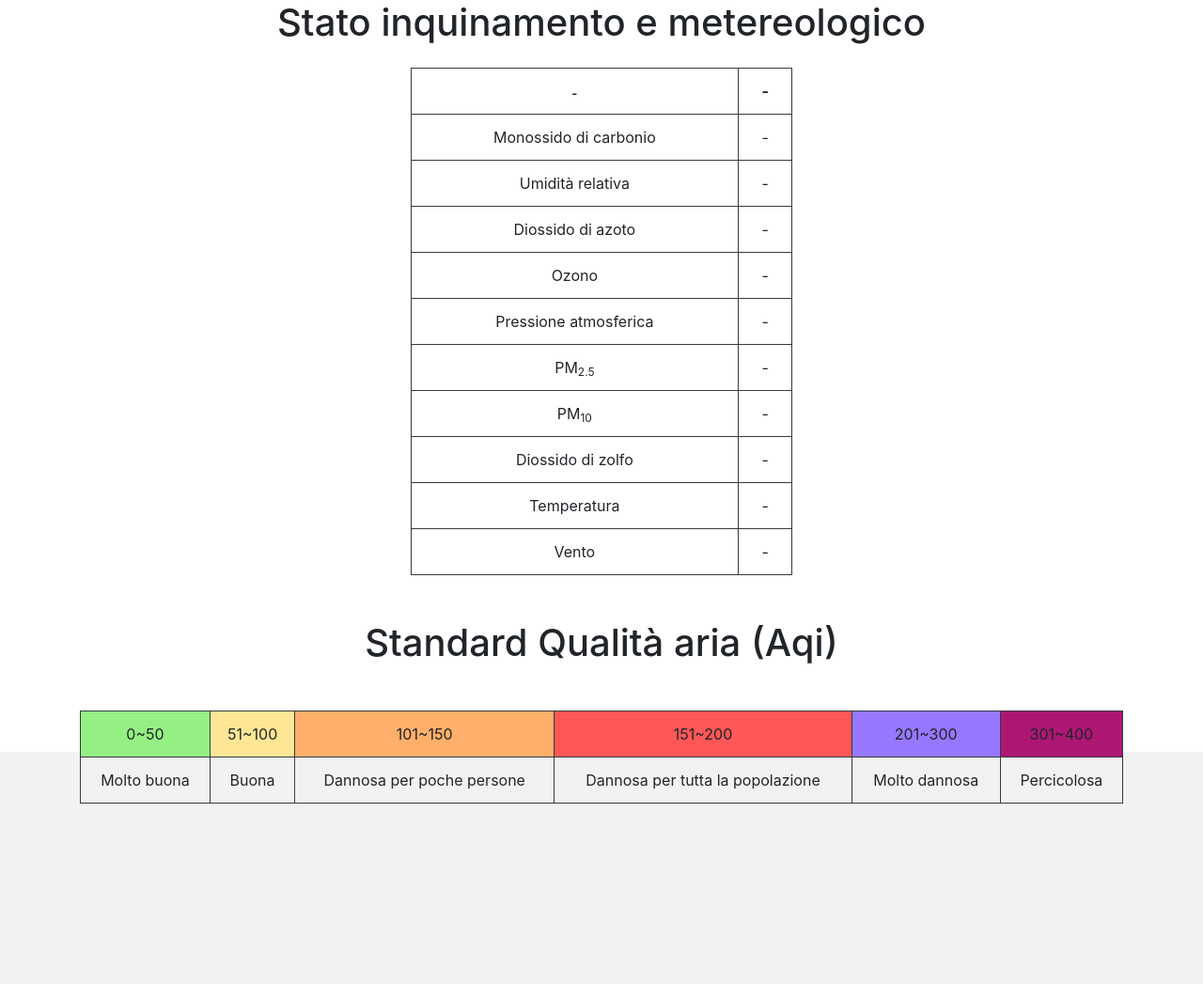
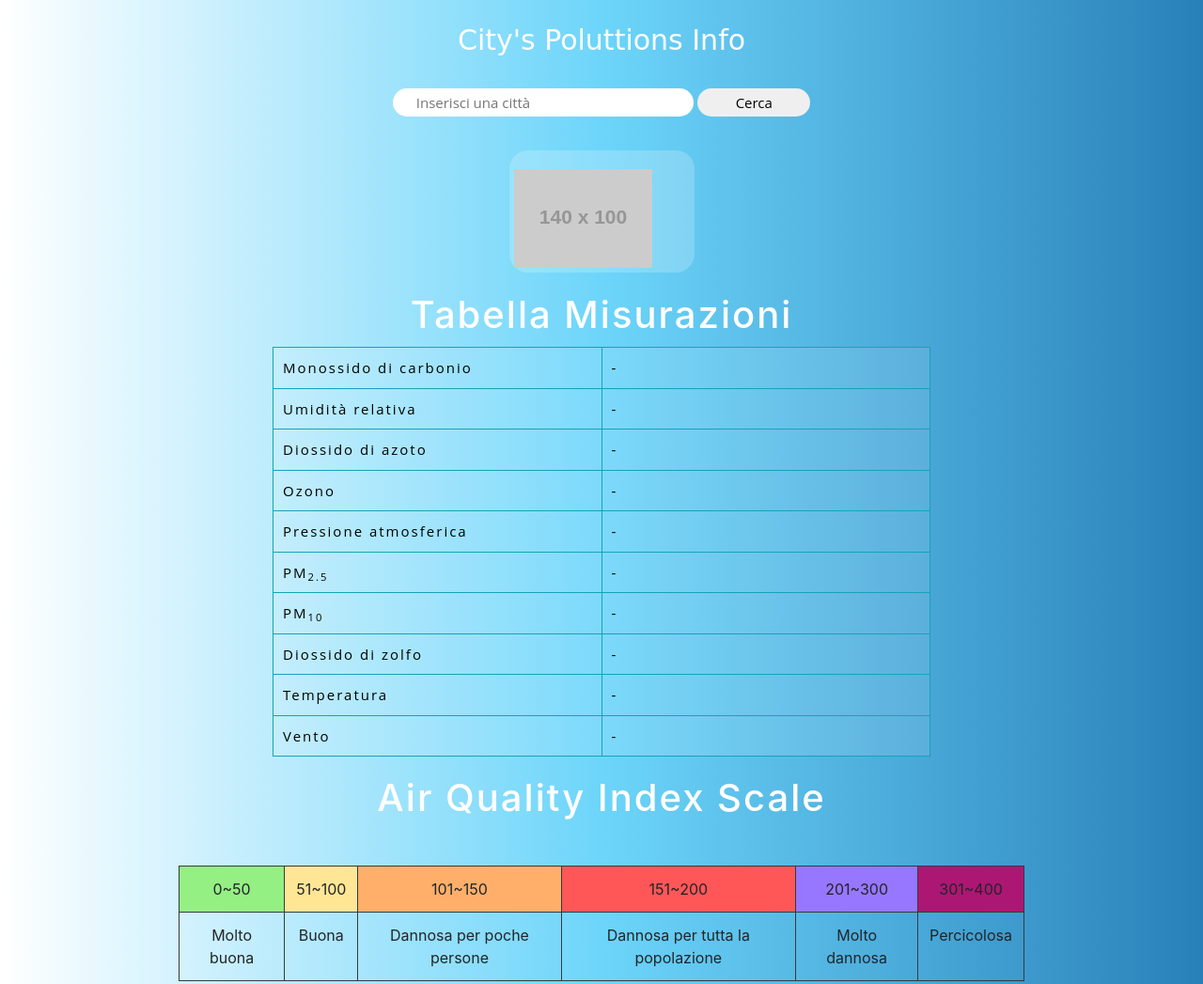
Before and after one commit to AlessioChen/cityPollution, a website built with webpack: page template.html in a window 1280 px wide. Shown: the top 1047 px of the page at 94% size. Before the commit the page ends 855 px from the top, so only its background shows below. Built offline with nearby package versions, Linux system fonts and the light colour scheme; no server answers; placeholder pictures from the web are drawn by us.

Commit message:
- Aggiornato il layout. - Aggiornato funzioni JS con JQuery.

```diff
--- a/package.json
+++ b/package.json
@@ -25,6 +25,7 @@
     "jquery": "^3.6.0",
     "jsdom": "^16.5.1",
     "lodash": "^4.17.21",
-    "popper.js": "^1.16.1"
+    "popper.js": "^1.16.1",
+    "sweetalert": "^2.1.2"
   }
 }
--- a/src/css/style.css
+++ b/src/css/style.css
@@ -1,11 +1,11 @@
-body,
+/* body,
 html {
     margin: 0;
     text-align: center;
     font-size: 16px;
     height: 100%;
     background-color: #f0f0f0d0;
-}
+}*/
 
 .good {
     background-color: #95F084;
@@ -34,3 +34,152 @@ html {
 #stationName {
     font-size: 13px;
 }
+
+@import url('https://fonts.googleapis.com/css2?family=Open+Sans&family=Pacifico&display=swap');
+:root {
+    --purple-transparent-alt: rgba(53, 10, 79, .5);
+    --yellow-solid: #08b9ff;
+    --purple-light: #7bff00;
+    --gradient-color: linear-gradient(to bottom, var(--yellow-solid), var(--purple-light));
+}
+
+* {
+    box-sizing: border-box;
+}
+
+html,
+body {
+    margin: 0;
+    padding: 0;
+    background: linear-gradient(to right, #1c92d2, #f2fcfe);
+}
+
+.app-container {
+    height: auto;
+    background: linear-gradient(to right, #FFFFFF, #6DD5FA, #2980B9);
+    padding-bottom: 40px;
+}
+
+.header {
+    text-align: center;
+    padding: 5px;
+}
+
+.header h1 {
+    margin-top: 20px;
+    font-size: 30px;
+    color: #fff;
+    font-family: 'Pacifico', cursive;
+    font-weight: 500;
+}
+
+.input-group .search-bar {
+    text-align: center;
+    margin: 20px auto;
+    padding: 0;
+    width: 500px;
+    align-items: center;
+    cursor: pointer;
+}
+
+.input-group .search-box {
+    background: #fff;
+    width: 320px;
+    height: 30px;
+    border: none;
+    outline: none;
+    padding: 0 25px;
+    border-radius: 25px;
+    font-size: 15px;
+    font-family: 'Open Sans', sans-serif;
+}
+
+.input-group .search-button {
+    border-radius: 25px;
+    height: 30px;
+    width: 120px;
+    border: none;
+    outline: none;
+    padding: 0 25px;
+    font-size: 15px;
+    font-family: 'Open Sans', sans-serif;
+}
+
+.main-result {
+    max-width: 700px;
+    margin: auto;
+    justify-content: space-between;
+    letter-spacing: 2px;
+}
+
+.main-result h2{
+    text-align: center;
+    margin-top: 20px;
+    font-size: 40px;
+    color: #fff;
+    font-weight: 500;
+}
+
+.main-result .title {
+    font-family: 'Open Sans', sans-serif;
+    text-transform: capitalize;
+    color: #fff;
+    font-size: 40px;
+}
+
+.main-report .report {
+    display: inline-flex;
+    background-color: rgba(255, 255, 255, 0.2);
+    width: auto;
+    text-align: center;
+    text-transform: capitalize;
+    padding: 5px;
+    margin: 0;
+    border-radius: 20px;
+    height: 130px;
+}
+
+.main-result .info {
+    font-family: 'Open Sans', sans-serif;
+    color: #fff;
+    font-size: 15px;
+    margin-top: 15px;
+}
+
+.main-result .main-report #aqi-text {
+    padding: 20px;
+    font-size: 30px;
+    color: white;
+    text-align: center;
+}
+
+.main-report {
+    text-align: center;
+
+}
+
+.main-result #aqi {
+    font-family: 'Open Sans', sans-serif;
+    color: #fff;
+    font-size: 40px;
+    margin-left: auto;
+}
+
+.main-result .main-table {
+    background-color: #40dd602b;
+    background-color: rgba(255, 255, 255, 0.1);
+    margin-top: 10px;
+}
+
+.main-result .main-table table tr td {
+    width: 50%;
+    margin: 0;
+    padding: 10px;
+    color: black;
+}
+
+.index-table {
+    text-align: center;
+    margin: auto;
+    max-width: 900px;
+}
--- a/src/js/index.js
+++ b/src/js/index.js
@@ -4,31 +4,50 @@ import { APIRequest } from './utils'
 import { geoLocation } from './geoLocation'
 import $ from 'jquery'
 import 'bootstrap/dist/css/bootstrap.min.css';
+import swal from 'sweetalert';
+
 
 //requestAQI(city);
 const token = process.env.AQI_TOKEN;
 const apiUrl = 'https://api.waqi.info/feed/';
-let timer = null;
-
 
 
 //API REQUEST WITH CITY  NAME
-$('#input').keyup(function () {
-    let city = $("#input").val();
-    //TODO if city ='' handle it
+// $('#request').keyup(function () {
+//     let city = $("#input").val();
+//     //TODO if city ='' handle it
 
-    if (city != '') {
+//     if (city != '') {
+//
+
+//         if (timer) clearTimeout(timer);
+//         timer = setTimeout(function () {
+//             APIRequest(url);
+//         }, 250);
+//     }
+
+// });
+
+$(function () {
+    $('#request').submit(function () {
+        let city = $("#city").val();
+
+        if (city == '') {
+            swal("Campo città vuoto", "...inserisci una città !");
+            return false;
+        }
+
         let url = apiUrl + city + '/?token=' + token;
 
-        if (timer) clearTimeout(timer);
-        timer = setTimeout(function () {
-            APIRequest(url);
-        }, 250);
-    }
+        APIRequest(url);
+
+        return false;
+
+
+    })
 
 });
 
 
-
-//API REQUEST when the page is load
+// //API REQUEST with user coordinates when the page is load
 $(document).ready(geoLocation());
--- a/template.html
+++ b/template.html
@@ -9,83 +9,121 @@
 
 <body>
 
-    <!-- Section Main table -->
-    <section class="main-table">
-        <div class="conatainer">
-            <div class="h1 text-center ">Stato inquinamento e metereologico</div>
 
-            <div class="row">
-                <div class="col col-md-4">
+
+    <div class="container-fluid app-container">
+
+
+        <!-- Header -->
+
+        <header>
+
+            <div class="header" id='header'>
+                <h1>City's Poluttions Info</h1>
             </div>
-                <div class="col col-md-4">
-                    <div class="table-responsive-sm text-center mt-3 mb-5">
-                        <table class="table border border-dark">
-                            <thead class="border border-dark">
-                                <tr>
-                                    <th id='stationName'scope="col" class="border border-dark">-</th>
-                                    <th id='staionValue'scope="col" class="border border-dark">-</th>
-                                </tr>
-                            </thead>
+
+
+
+        </header>
+
+        <!-- Search bar-->
+
+        <div class="input-group">
+            <div class="search-bar">
+                <form id='request'>
+                    <input type="text" class='search-box' id='city' name='city' autocomplete="city" placeholder="Inserisci una città">
+                    <input type="submit" class='search-button' value='Cerca'>
+                </form>
+            </div>
+        </div>
+
+        <!-- main result-->
+        <div class="main-result">
+
+
+            <!-- Main reports-->
+            <div class="main-report">
+                <p class="title" id='city-name'> </p>
+                <p id="time-info" class="info"></p>
+
+
+                <div class="report">
+
+                    <img class='info' id='pollution-level-icon' src="https://via.placeholder.com/140x100" alt="Immagine non trovata!" class="icon"></a>
+
+                    <p id='aqi-text'> </p>
+
+                </div>
+
+            </div>
+
+
+            <h2>Tabella Misurazioni</h2>
+
+            <!-- Main table-->
+
+            <div class="main-table">
+                <table class="table border border-info">
+
                     <tbody>
                         <tr>
-                                    <td class="border border-dark">Monossido di carbonio</td>
-                                    <td class="border border-dark" id='co'>-</td>
+
+                            <td class="border border-info info">Monossido di carbonio</td>
+                            <td class="border border-info info" id='co'>-</td>
                         </tr>
                         <tr>
-                                    <td class="border border-dark">Umidità relativa</td>
-                                    <td class="border border-dark" id='h'>-</td>
+                            <td class="border border-info info">Umidità relativa</td>
+                            <td class="border border-info info" id='h'>-</td>
                         </tr>
                         <tr>
-                                    <td class="border border-dark">Diossido di azoto</td>
-                                    <td class="border border-dark" id="no2">-</td>
+                            <td class="border border-info info">Diossido di azoto</td>
+                            <td class="border border-info info" id="no2">-</td>
                         </tr>
                         <tr>
-                                    <td class="border border-dark">Ozono</td>
-                                    <td class="border border-dark" id="o3">-</td>
+                            <td class="border border-info info">Ozono</td>
+                            <td class="border border-info info" id="o3">-</td>
                         </tr>
                         <tr>
-                                    <td class="border border-dark">Pressione atmosferica</td>
-                                    <td class="border border-dark" id="p">-</td>
+                            <td class="border border-info info">Pressione atmosferica</td>
+                            <td class="border border-info info" id="p">-</td>
                         </tr>
                         <tr>
-                                    <td class="border border-dark">PM<sub>2.5</sub></td>
-                                    <td class="border border-dark" id="pm25">-</td>
+                            <td class="border border-info info">PM<sub>2.5</sub></td>
+                            <td class="border border-info info" id="pm25">-</td>
                         </tr>
                         <tr>
-                                    <td class="border border-dark">PM<sub>10</sub></td>
-                                    <td class="border border-dark" id="pm10">-</td>
+                            <td class="border border-info info">PM<sub>10</sub></td>
+                            <td class="border border-info info" id="pm10">-</td>
                         </tr>
 
                         <tr>
-                                    <td class="border border-dark">Diossido di zolfo</sub>
+                            <td class="border border-info info">Diossido di zolfo</sub>
                             </td>
-                                    <td class="border border-dark" id="d">-</td>
+                            <td class="border border-info info" id="d">-</td>
                         </tr>
 
                         <tr>
-                                    <td class="border border-dark">Temperatura</td>
-                                    <td class="border border-dark" id="t">-</td>
+                            <td class="border border-info info">Temperatura</td>
+                            <td class="border border-info info" id="t">-</td>
                         </tr>
 
                         <tr>
-                                    <td class="border border-dark">Vento</td>
-                                    <td class="border border-dark" id="w">-</td>
+                            <td class="border border-info info">Vento</td>
+                            <td class="border border-info info" id="w">-</td>
                         </tr>
 
                     </tbody>
                 </table>
             </div>
+
+        <h2>Air Quality Index Scale</h2>
+
         </div>
 
-            </div>
-        </div>
-    </section>
 
-    <!-- Standards table -->
-    <section class="standards-table">
-        <div class="container">
-            <div class="h1 text-center"> Standard Qualità aria (Aqi) </div>
 
+        <!-- Air quality index table-->
+        <div class="index-table">
             <div class="table-responsive-sm text-center mt-5 mb-5">
                 <table class="table border border-dark">
                     <tbody>
@@ -98,7 +136,7 @@
                             <td class="danger border border-dark ">301~400</td>
                         </tr>
                         <tr>
-                            <td class="border border-dark">Molto buona</td>
+                            <td class="border border-dark ">Molto buona</td>
                             <td class="border border-dark">Buona</td>
                             <td class="border border-dark">Dannosa per poche persone</td>
                             <td class="border border-dark">Dannosa per tutta la popolazione</td>
@@ -112,12 +150,11 @@
             </div>
         </div>
 
-    </section>
+
+    </div>
 
 
-
-
-
+    <!-- Footer-->
 
 
 
```
Also changed, not shown: src/js/utils.js (+79 -27 lines), 1 other file. Lines whose indentation alone changed are shown as unchanged.
